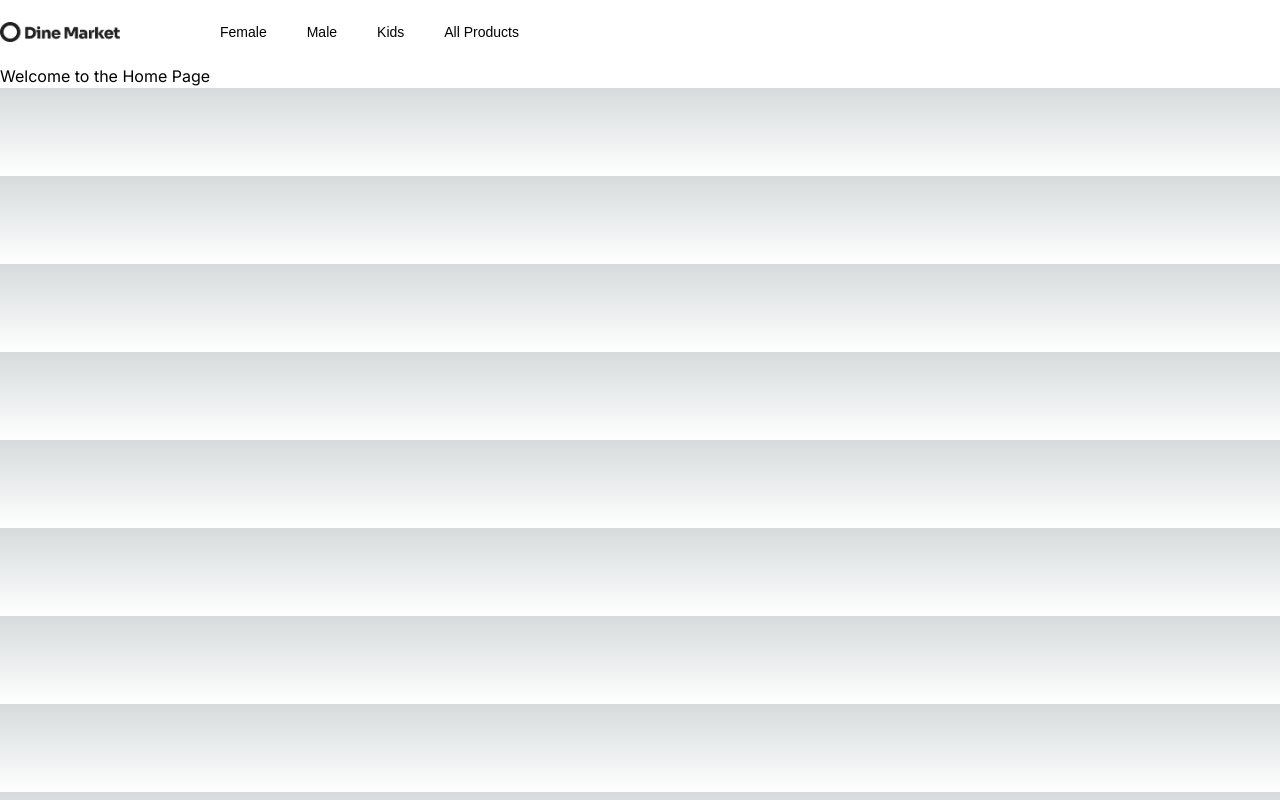
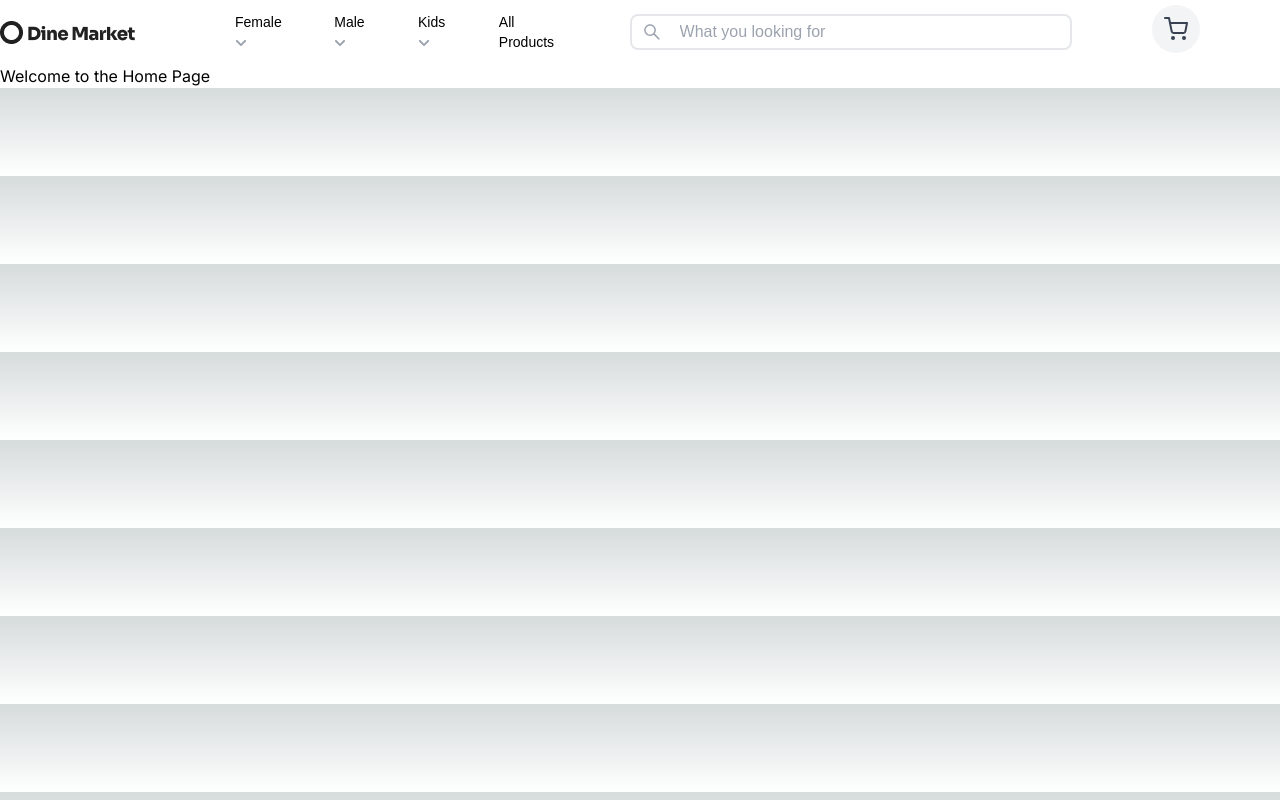
Before and after one commit to GhufranHasan/dine-market, a Next.js app: page / in a window 1280 px wide. Built offline with nearby package versions, Linux system fonts and the light colour scheme.

Commit message:
Navbar design completed

```diff
--- a/src/app/components/navbar.tsx
+++ b/src/app/components/navbar.tsx
@@ -1,8 +1,17 @@
 import React from 'react'
 import Link from 'next/link'
 import Image from 'next/image'
+import { AiOutlineSearch } from 'react-icons/ai'
+import { FaChevronDown } from 'react-icons/fa'
+import { FiShoppingCart } from 'react-icons/fi'
 
-let imageLink: string = '/Logo.png'
+const imageLink: string = '/Logo.png'
+
+const menuItems = [
+  { label: 'Female', href: '/female' },
+  { label: 'Male', href: '/male' },
+  { label: 'Kids', href: '/kids' },
+];
 
 const Navbar = () => {
   return (
@@ -11,24 +20,41 @@ const Navbar = () => {
         <div className="flex items-center justify-between h-16">
           <div className="flex items-center">
             <div className="flex-shrink-0">
-              <Link href="/"><Image src={imageLink} alt='Dine Market' width={120} height={65} /></Link>
+              <Link href="/"><Image src={imageLink} alt='Dine Market' width={140} height={25} layout="responsive" /></Link>
             </div>
             <div className="hidden md:block">
               <div className="ml-10 flex items-baseline space-x-4 px-12">
-                <Link className="text-black hover:bg-gray-400 hover:text-white px-3 py-2 rounded-md text-sm font-medium" href="/female">
-                  Female
-                </Link>
-                <Link className="text-black hover:bg-gray-400 hover:text-white px-3 py-2 rounded-md text-sm font-medium" href="/male">
-                  Male
-                </Link>
-                <Link className="text-black hover:bg-gray-400 hover:text-white px-3 py-2 rounded-md text-sm font-medium" href="/kids">
-                  Kids
-                </Link>
-                <Link className="text-black hover:bg-gray-400 hover:text-white px-3 py-2 rounded-md text-sm font-medium" href="/all-products">
+                {menuItems.map((item) => (
+                  <Link className="text-black px-3 py-2 rounded-md text-sm font-medium" key={item.href} href={item.href}>
+                      {item.label}{' '}
+                      <FaChevronDown className="inline-block h-3 w-3 text-gray-400 hover:rotate-180 duration-500" />
+                  </Link>
+                  ))
+                }
+                <Link className="text-black px-3 py-2 rounded-md text-sm font-medium" href="/all-products">
                   All Products
                 </Link>
               </div>
             </div>
+          </div>
+          <div className="hidden md:block font-menu">
+            <div className="ml-4 flex items-center md:ml-0">
+              <div className="relative">
+                <input
+                  type="text"
+                  className="w-full bg-white border-2 text-gray-700 rounded-lg pl-12 pr-48 py-1 focus:outline-none focus:ring-2 focus:ring-gray-500 focus:bg-white"
+                  placeholder="What you looking for"
+                />
+                <div className="absolute inset-y-0 left-0 pl-3 flex items-center pointer-events-none">
+                  <AiOutlineSearch className="h-5 w-5 text-gray-400" />
+                </div>
+              </div>
+            </div>
+          </div>
+          <div className="mx-20">
+            <button className=" h-12 w-12 rounded-full bg-gray-100 text-gray-700 hover:text-gray-900 focus:outline-none">
+              <FiShoppingCart className="mx-auto h-6 w-6" />
+            </button>
           </div>
         </div>
       </div>
```
